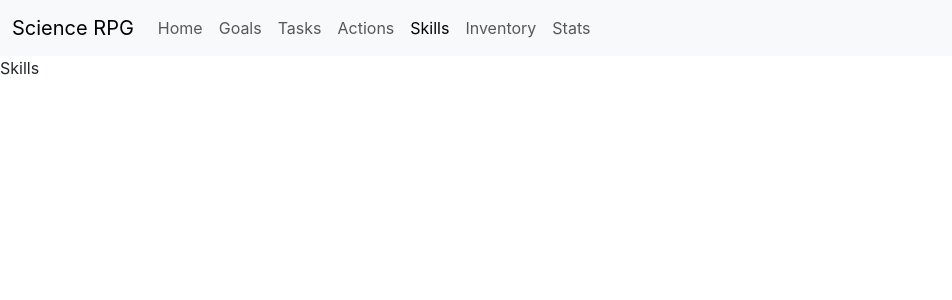
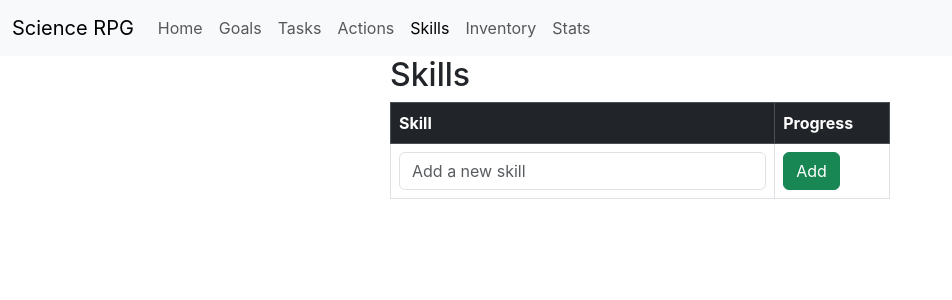
Before and after one commit to tomasantunes/science-rpg, a React (Create React App) app in the folder frontend/: page /skills in a window 1280 px wide. Shown: the top 300 px of the page, without its empty margins (0-952 px from the left). Built offline with nearby package versions, Linux system fonts and the light colour scheme.

Commit message:
Create skills page

```diff
--- a/frontend/src/components/Skills.js
+++ b/frontend/src/components/Skills.js
@@ -1,11 +1,52 @@
-import React from 'react';
+import React, {useEffect, useState} from 'react';
 import Navbar from './Navbar';
 
 export default function Skills() {
+  const [skills, setSkills] = useState([]);
+
+  function loadSkills() {
+
+  }
+
+  function addSkill() {
+
+  }
+
+  useEffect(() => {
+    loadSkills();
+  }, [])
   return (
     <>
       <Navbar />
-      <div>Skills</div>
+      <div className="small-container">
+        <h2>Skills</h2>
+        <table className="table table-striped table-bordered align-middle tasks">
+          <thead class="table-dark">
+              <tr>
+                  <th>Skill</th>
+                  <th>Progress</th>
+              </tr>
+          </thead>
+          <tbody>
+            {skills.map((skill) => (
+              <tr>
+                <td>{skill.skill_name}</td>
+                <td>{skill.percentage}</td>
+              </tr>
+            ))}
+          </tbody>
+          <tfoot>
+            <tr>
+              <td>
+                <input type="text" className="form-control" placeholder="Add a new skill" />
+              </td>
+              <td>
+                <button className="btn btn-success" onClick={addSkill}>Add</button>
+              </td>
+            </tr>
+          </tfoot>
+        </table>
+      </div>
     </>
 
   )
```
